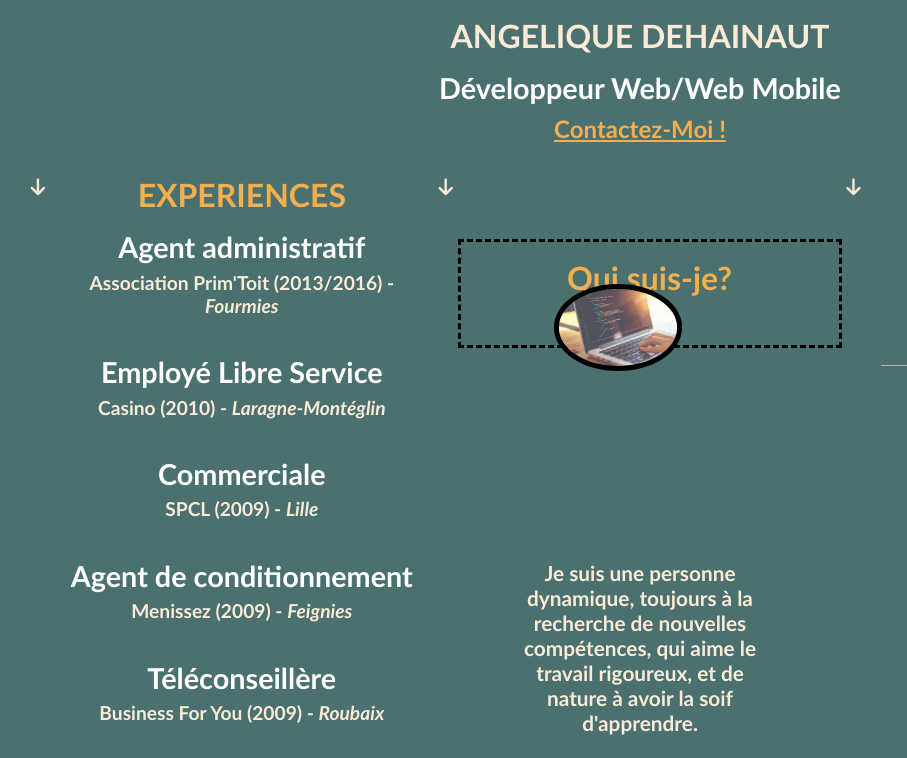
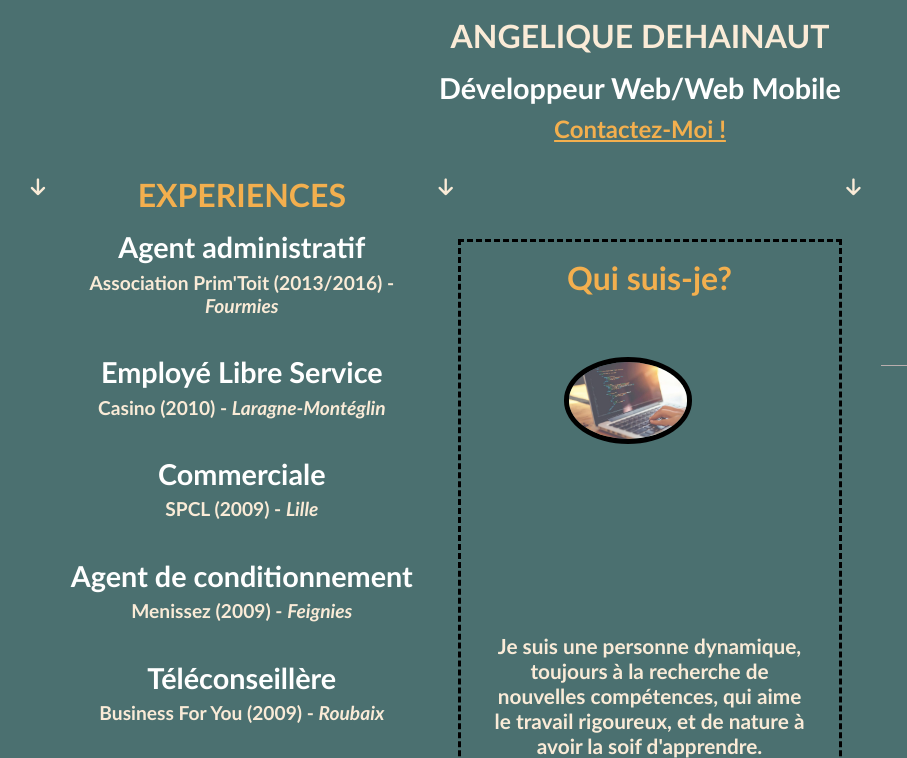
Before and after one commit to Angelique59212/revisions_cda_cv, a plain HTML site: page index.html in a window 1280 px wide. Shown: the top 758 px of the page, 0-907 px from the left. Drawn offline with Linux system fonts and the light colour scheme.

Commit message:
change flip

```diff
--- a/index.html
+++ b/index.html
@@ -58,7 +58,7 @@
                                 <img src="img/prog.jpg" alt="computer">
                             </div>
                         </div>
-                        <figcaption>
+                        <figcaption id="font">
                             Je suis une personne dynamique, toujours à la recherche de nouvelles compétences,
                             qui aime le travail rigoureux, et de nature à avoir la soif d'apprendre.
                         </figcaption>
--- a/style/style.css
+++ b/style/style.css
@@ -110,13 +110,13 @@ figure img {
 }
 
 .container {
-    position: absolute;
-    width: 250px;
+    position: relative;
+    width: 100%;
     height: 320px;
     background: none;
-    top: 50%;
     left: 50%;
     transform: translate(-50% , -50%);
+    margin-top: 10rem;
 }
 
 #card {
```
